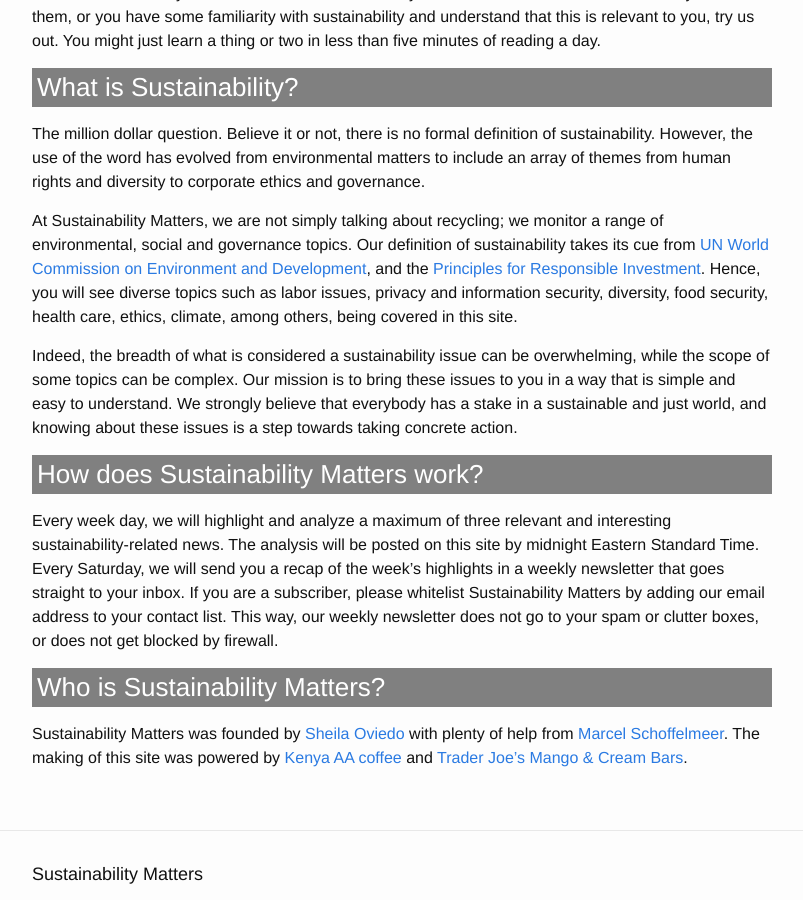
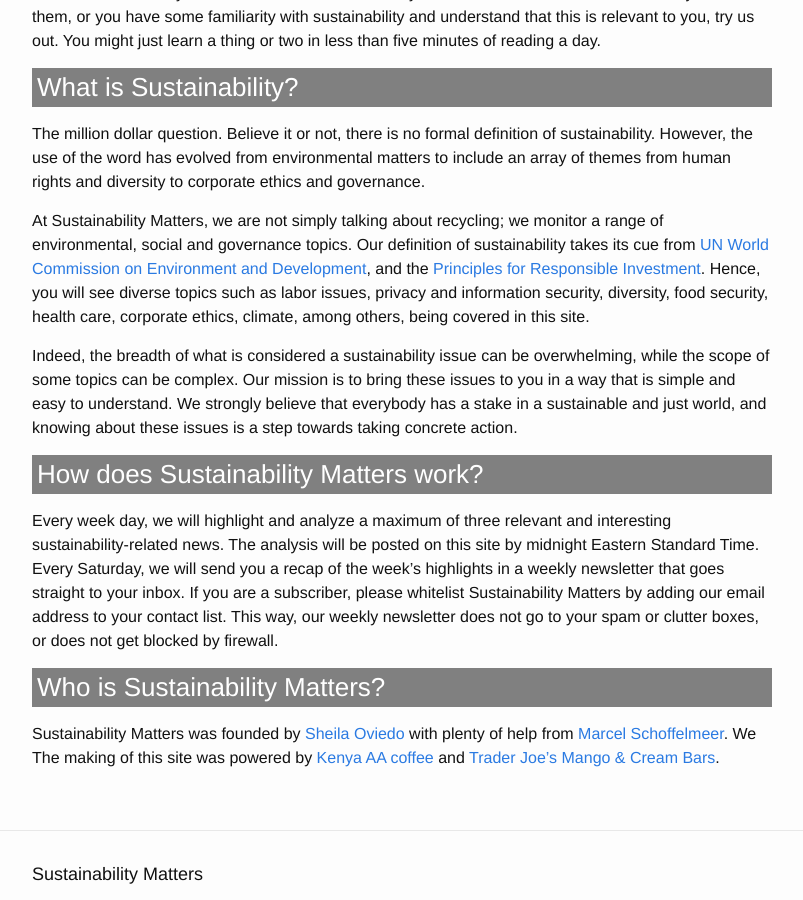
Before and after one commit to Sparkleleuk/Sustainability_Matters, a Jekyll site: the page built from about.md, in a window 1280 px wide and 900 px high, scrolled down 406 px. Shown: the whole window, without its empty margins (238-1041 px from the left). Built offline with Jekyll 4.4.1, drawn with Linux system fonts in a browser that asks for light colours.

```diff
--- a/about.md
+++ b/about.md
@@ -13,7 +13,7 @@ Sustainability Matters is not an aggregator or a curator of sustainability news.
 
 The million dollar question. Believe it or not, there is no formal definition of sustainability. However, the use of the word has evolved from environmental matters to include an array of themes from human rights and diversity to corporate ethics and governance.
 
-At Sustainability Matters, we are not simply talking about recycling; we monitor a range of environmental, social and governance topics.  Our definition of sustainability takes its cue from [UN World Commission on Environment and Development](http://www.un-documents.net/our-common-future.pdf), and the [Principles for Responsible Investment](https://www.unpri.org/about). Hence, you will see diverse topics such as labor issues, privacy and information security, diversity, food security, health care, ethics, climate, among others, being covered in this site.
+At Sustainability Matters, we are not simply talking about recycling; we monitor a range of environmental, social and governance topics.  Our definition of sustainability takes its cue from [UN World Commission on Environment and Development](http://www.un-documents.net/our-common-future.pdf), and the [Principles for Responsible Investment](https://www.unpri.org/about). Hence, you will see diverse topics such as labor issues, privacy and information security, diversity, food security, health care, corporate ethics, climate, among others, being covered in this site.
 
 Indeed, the breadth of what is considered a sustainability issue can be overwhelming, while the scope of some topics can be complex. Our mission is to bring these issues to you in a way that is simple and easy to understand. We strongly believe that everybody has a stake in a sustainable and just world, and knowing about these issues is a step towards taking concrete action.
 
@@ -23,4 +23,4 @@ Every week day, we will highlight and analyze a maximum of three relevant and in
 
 ### Who is Sustainability Matters?
 
-Sustainability Matters was founded by [Sheila Oviedo](https://www.linkedin.com/in/sheilaoviedo) with plenty of help from [Marcel Schoffelmeer](https://www.linkedin.com/in/marcel-schoffelmeer-3520a63/). The making of this site was powered by [Kenya AA coffee](https://www.pinterest.com/pin/634022453762392056/) and [Trader Joe's Mango & Cream Bars](https://www.pinterest.com/pin/411938697146385225/).
+Sustainability Matters was founded by [Sheila Oviedo](https://www.linkedin.com/in/sheilaoviedo) with plenty of help from [Marcel Schoffelmeer](https://www.linkedin.com/in/marcel-schoffelmeer-3520a63/). We The making of this site was powered by [Kenya AA coffee](https://www.pinterest.com/pin/634022453762392056/) and [Trader Joe's Mango & Cream Bars](https://www.pinterest.com/pin/411938697146385225/).
```
Also changed, not shown: _posts/2017-12-03-tax-bill.markdown (added, +24 -0 lines).
